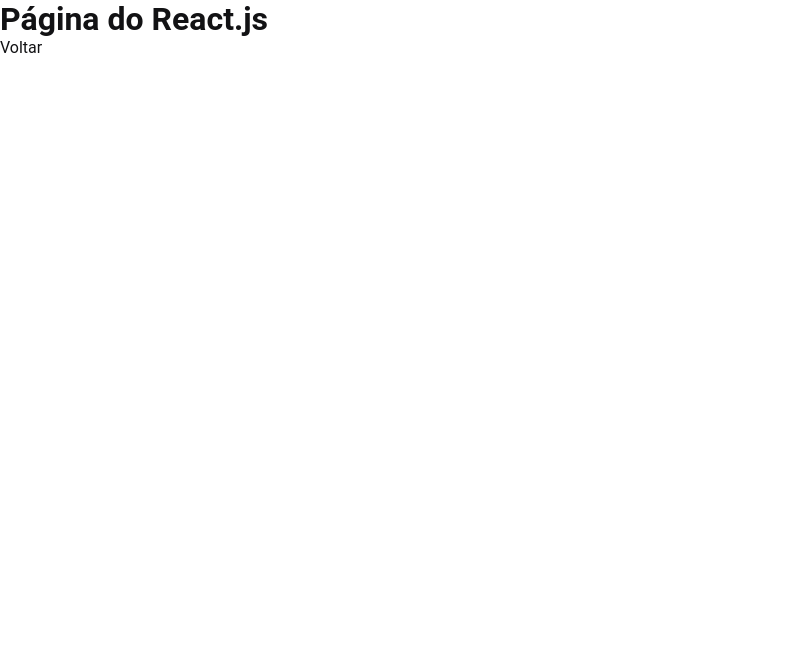
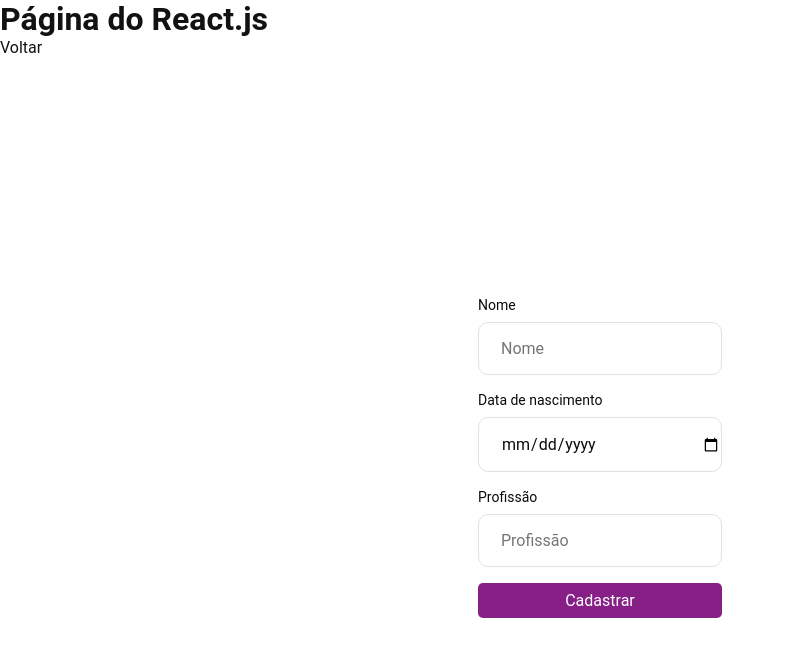
Before and after one commit to Dev-JoseRonaldo/union-group-treinamento, a React (Vite) app: page /reactjs in a window 1280 px wide. Shown: the top 656 px of the page, without its empty margins (0-785 px from the left). Built offline with nearby package versions, Linux system fonts and the light colour scheme.

Commit message:
:sparkles: feat: Toda estrutura e estilização do formulário

```diff
--- a/src/components/Button/styles.scss
+++ b/src/components/Button/styles.scss
@@ -6,7 +6,7 @@
 }
 
 .button {
-  width: max-content;
+  display: block;
 
   background: transparent;
   color: white;
--- /dev/null
+++ b/src/components/ButtonReact/index.tsx
@@ -0,0 +1,16 @@
+import { ButtonHTMLAttributes, ReactNode } from 'react'
+import './styles.scss'
+
+interface ButtonReactProps extends ButtonHTMLAttributes<HTMLButtonElement> {
+  onClick?: () => void,
+  size?: 'small' | 'medium' | 'fullWidth',
+  children?: ReactNode
+}
+
+export const ButtonReact = ({onClick, size = "fullWidth", children}: ButtonReactProps) => {
+  return (
+    <button onClick={onClick} className={`buttonReact buttonReact-${size}`}>
+      {children}
+    </button>
+  )
+}
--- /dev/null
+++ b/src/components/ButtonReact/styles.scss
@@ -0,0 +1,21 @@
+.buttonReact{
+  background-color: #862087;
+  border: none;
+  border-radius: 5px;
+  color: #ffffff;
+}
+
+.buttonReact-small{
+  font-size: 0.875rem;
+  padding: 0.5rem 1.5rem;
+}
+
+.buttonReact-medium{
+  font-size: 0.9375rem;
+  padding: 0.8rem 1.5rem;
+}
+
+.buttonReact-fullWidth{
+  width: 100%;
+  padding: 0.5rem 1.5rem;
+}
--- /dev/null
+++ b/src/components/Input/index.tsx
@@ -0,0 +1,23 @@
+import './styles.scss'
+
+import { InputHTMLAttributes } from 'react'
+
+interface InputProps extends InputHTMLAttributes<HTMLInputElement> {
+  label?: string,
+  onChange?: () => void
+}
+
+export const Input = ({ label, name, onChange, value, ...rest }:InputProps) => {
+  return (
+    <div className="input-container">
+      <label htmlFor={name}>{label}</label>
+      <input
+        type="text"
+        name={name}
+        onChange={onChange}
+        value={value}
+        {...rest}
+      />
+    </div>
+  )
+}
--- /dev/null
+++ b/src/components/Input/styles.scss
@@ -0,0 +1,21 @@
+.input-container {
+  display: flex;
+  flex-direction: column;
+  color: #0b0b0b;
+  width: 100%;
+}
+
+.input-container label {
+  font-size: 14px;
+  line-height: 18px;
+  cursor: pointer;
+  margin-bottom: 8px;
+}
+
+.input-container input {
+  padding: 16px 0 16px 22px;
+  background-color: transparent;
+  outline: none;
+  border: 1px solid #e1e1e1;
+  border-radius: 10px;
+}
--- a/src/pages/Reactjs.tsx
+++ b/src/pages/Reactjs.tsx
@@ -1,10 +1,48 @@
+import { BaseSyntheticEvent} from "react"
 import { Link } from "react-router-dom"
 
+import { ButtonReact } from "../components/ButtonReact"
+import { Input } from "../components/Input"
+
+import styles from '../styles/reactjs.module.scss'
+
+
 export const Reactjs = () => {
+  function handleSubmit(event: BaseSyntheticEvent) {
+		/*
+			desabilita o comportamento padrão do form que é recarregar a página
+			ao fazer submit
+		*/
+    event.preventDefault()
+
+		// pega os valores dos inputs
+    console.log( event.target[0].value )
+    console.log( event.target[1].value )
+    console.log( event.target[2].value )
+
+
+  }
   return (
     <>
       <h1>Página do React.js</h1>
       <Link to="/">Voltar</Link>
+
+      <section className={styles.homeContainer}>
+        <form className={styles.formContainer} onSubmit={handleSubmit}>
+          <Input label="Nome" name="name" placeholder="Nome" />
+
+          <Input
+            type="date"
+            label="Data de nascimento"
+            name="birthDate"
+            placeholder="Data de nascimento"
+          />
+
+          <Input label="Profissão" name="work" placeholder="Profissão" />
+
+          <ButtonReact type="submit">Cadastrar</ButtonReact>
+        </form>
+      </section>
     </>
   )
 }
--- /dev/null
+++ b/src/styles/reactjs.module.scss
@@ -0,0 +1,13 @@
+.homeContainer {
+  display: flex;
+  flex-direction: column;
+  gap: 16px;
+  justify-content: center;
+  align-items: center;
+  height: 100vh;
+  max-width: 1200px;
+}
+
+.formContainer input {
+  margin-bottom: 16px;
+}
```
